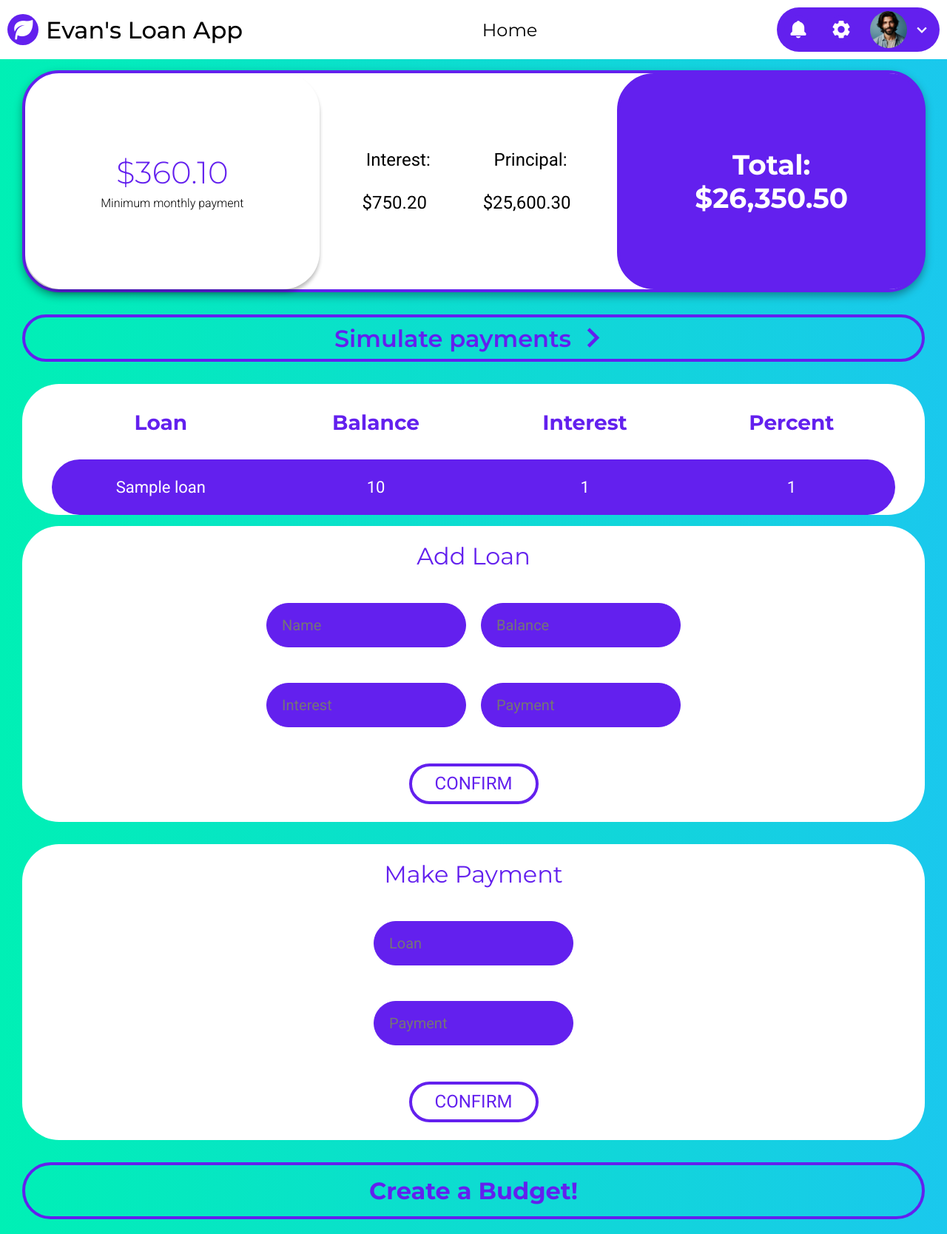
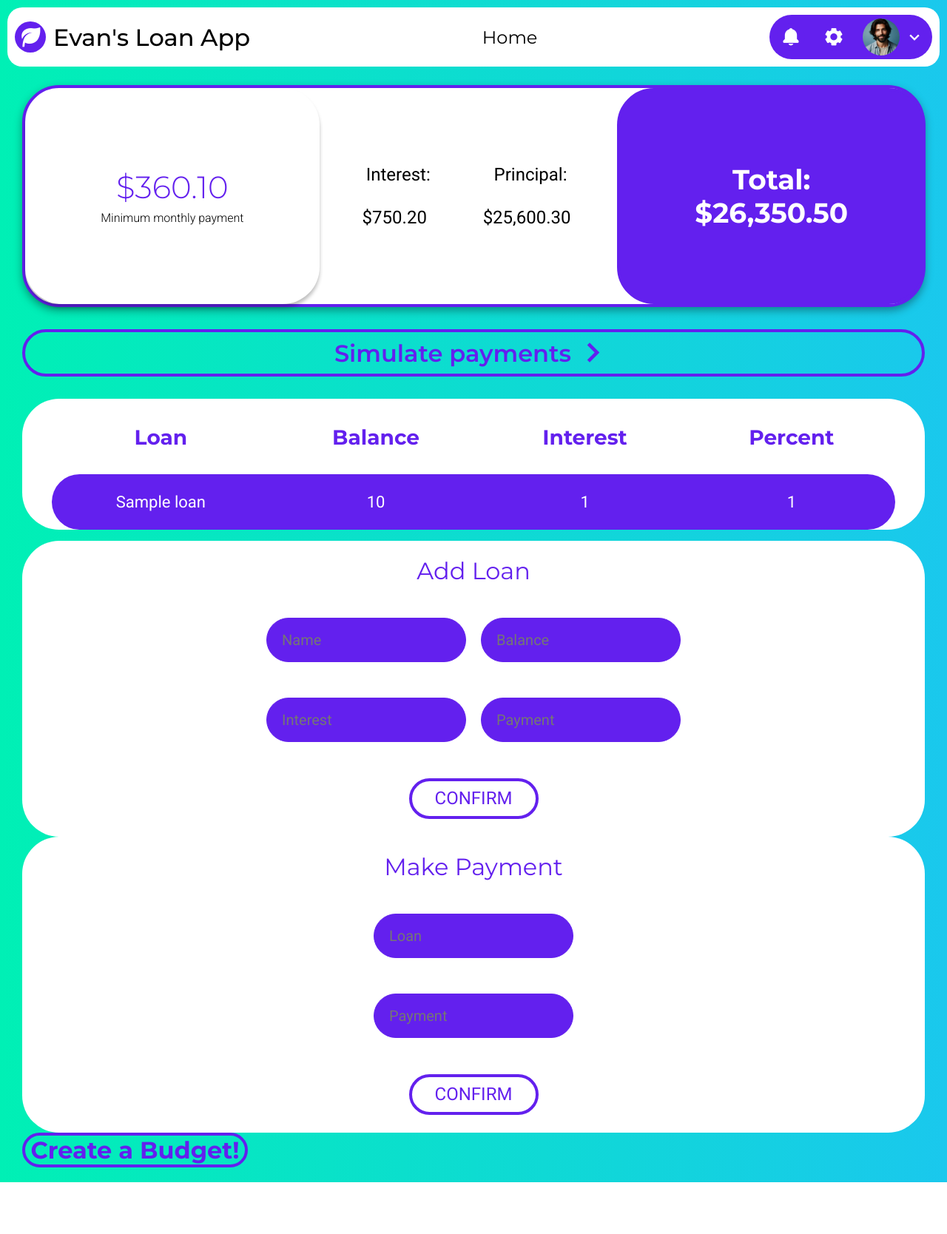
Before and after one commit to Evan-Hedgecock/wisp, a Flask app: page / in a window 1280 px wide. Shown: the whole page at 74% size. After the commit the page ends 1598 px from the top, so only its background shows below. Run offline with Flask 3, Linux system fonts and the light colour scheme; tables that the repository leaves empty hold one stand-in row (values such as "Sample post").

Commit message:
clean up html and css. Not including media queries yet..

```diff
--- a/static/style.css
+++ b/static/style.css
@@ -1,42 +1,42 @@
 @import url('https://fonts.googleapis.com/css2?family=Montserrat:ital,wght@0,100..900;1,100..900&family=Roboto:ital,wght@0,100;0,300;0,400;0,500;0,700;0,900;1,100;1,300;1,400;1,500;1,700;1,900&display=swap');
 
-*{
+* {
     padding: 0;
     margin: 0;
     box-sizing: border-box;
 }
 
-html{
+html {
     height: 100%;
 }
 
-a{
+a {
     text-decoration: none;
     color: black ;
 }
 
-a:hover{
+a:hover {
     color: #6320EE;
 }
 
-body{
+body {
     background-image: linear-gradient(to right, #00F0B5, #1AC8ED);
     height: 100%;
 }
 
-.top-container{
+
+.navbar {
+    width: auto;
+    display: flex;
     background: white;
     padding: 10px;
-}
-
-.top-container .navbar{
-    width: 100%;
-    display: flex;
+    margin: 10px;
+    border-radius: 20px;
     align-items: center;
     justify-content: space-between;
 }
 
-.top-container .navbar .logo{
+.navbar .logo {
     display: flex;
     gap: 10px;
     align-items: center;
@@ -45,18 +45,18 @@ body{
     font-size: 32px;
 }
 
-.top-container .navbar .logo:hover{
+.navbar .logo:hover {
     cursor: pointer;
 }
 
-.top-container .navbar .logo i{
+.navbar .logo i {
     color: white;
     background: #6320EE;
     padding: 5px;
     border-radius: 50%;
 }
 
-.top-container .navbar .nav-links{
+.navbar .nav-links {
     display: flex;
     gap: 25px;
     font-family: "Montserrat", sans-serif;
@@ -64,7 +64,7 @@ body{
     font-size: 24px;
 }
 
-.top-container .navbar .settings{
+.navbar .settings {
     display: flex;
     gap: 20px;
     background: #6320EE;
@@ -74,7 +74,7 @@ body{
 
 }
 
-.top-container .navbar .settings >i{
+.navbar .settings >i {
     background: #6320EE;
     padding: 5px;
     border-radius: 50%;
@@ -84,13 +84,13 @@ body{
     transition: all 0.3s ease-in-out;
 }
 
-.top-container .navbar .settings >i:hover{
+.navbar .settings >i:hover {
     color: #6320EE;
     background-color: white;
 }
 
 
-.top-container .navbar .settings .profile{
+.navbar .settings .profile {
     display: flex;
     align-items: center;
     gap: 6px;
@@ -100,28 +100,28 @@ body{
     transition: all 0.3s ease-in-out;
 }
 
-.top-container .navbar .settings .profile:hover{
+.navbar .settings .profile:hover {
     background: white;
     color: #6320EE;
 }
 
-.top-container .navbar .settings .profile:hover i{
+.navbar .settings .profile:hover i {
     color: #6320EE;
 }
 
-.top-container .navbar .settings .profile img{
+.navbar .settings .profile img {
     height:50px;
     width: 50px;
     border-radius: 50%;
 }
 
-.top-container .navbar .settings .profile i{
+.navbar .settings .profile i {
     color: white;
     font-size: 28px;
 }
 
 
-.middle-container{
+.middle-container {
     display: flex;
     gap: 30px;
     width: 100%;
@@ -129,7 +129,7 @@ body{
     padding: 15px 30px;
 }
 
-.middle-container .side-container{
+.middle-container .side-container {
     font-family: "Montserrat", sans-serif;
     font-weight: 300;
     width: 20vw;
@@ -138,7 +138,7 @@ body{
     justify-content: space-around;
 }
 
-.middle-container .side-container .content{
+.middle-container .side-container .content {
     display: flex;
     flex-direction: column;
     justify-content: space-between;
@@ -152,7 +152,7 @@ body{
 
 }
 
-.middle-container .side-container .content .header{
+.middle-container .side-container .content .header {
     position: relative;
     bottom: 5px;
     border: 4px;
@@ -168,39 +168,38 @@ body{
     box-shadow: 0px 5px 5px rgba(0, 0, 0, 0.253);
 }
 
-.middle-container .side-container .content .header h3{
+.middle-container .side-container .content .header h3 {
     color: #6320EE;
     font-size: 42px;
     font-weight: 300;
 }
 
-.middle-container .side-container .content .header p{
+.middle-container .side-container .content .header p {
     font-family: "Roboto", sans-serif;
     font-size: 16px;
 }
 
-.middle-container .side-container .content .middle{
+.middle-container .side-container .content .middle {
     display: flex;
     align-items: center;
     justify-content: space-between;
-    /* height: 40%; */
-    /* padding: 20px 10px; */
     font-size: 24px;
     font-family: "Roboto", sans-serif;
     font-weight: 400;
 }
 
-.middle-container .side-container .content .middle .left, .right{
+.middle-container .side-container .content .middle .left,
+.middle-container .side-container .content .middle .right {
     display: flex;
     flex-direction: column;
     justify-content: space-around;
     align-items: center;
-    gap: 80%;
+    /*gap: 80%;*/
     height: 100%;
     padding: 15px 20px;
 }
 
-.middle-container .side-container .content .main{
+.middle-container .side-container .content .main {
     display: flex;
     align-items: center;
     justify-content: space-between;
@@ -216,7 +215,7 @@ body{
     font-size: 32px;
 }
 
-.middle-container .side-container .additional{
+.middle-container .side-container .additional {
     width: 100%;
     height: 25%;
     border: 4px solid #6320EE;
@@ -228,37 +227,39 @@ body{
     transition: all 0.3s ease-in-out;
 }
 
-.middle-container .side-container .additional h4{
+.middle-container .side-container .additional h4 {
     font-size: 32px;
     font-family: "Montserrat", sans-serif;
     font-weight: 600;
     text-align: center;
 }
 
-.middle-container .side-container .additional i{
+.middle-container .side-container .additional i {
     font-size: 56px;
 }
 
-.middle-container .side-container .additional:hover{
+.middle-container .side-container .additional:hover {
     color: white;
     background: #6320EE;
     cursor: pointer;
     box-shadow: 0 5px 12px rgba(0, 0, 0, 0.459);
 }
 
-.middle-container .large-container{
-    width: 80vw;
+.middle-container {
+    display: flex;
+    flex-flow: row nowrap;
+}
+
+.middle-container .table-container {
+    overflow-x: auto;
+    height: 100%;
+    width: 100%;
     background: white;
     border-radius: 50px;
     padding: 2px 40px 0 40px;
 }
 
-.middle-container .large-container .table-container{
-    overflow-x: auto;
-    height: 100%;
-}
-
-.middle-container .large-container .table-container table{
+#loanTable {
     width: 100%;
     text-align: center;
     border-collapse: collapse;
@@ -266,18 +267,18 @@ body{
     font-weight: 400;
 }
 
-.middle-container .large-container .table-container table tr{
+#loanTable tr {
     height: 75px;
 }
 
-.middle-container .large-container .table-container table tr td{
+#loanTable tr td {
     height: 75px;
     font-size: 22px;
     font-family: "Roboto", sans-serif;
     font-weight: 400;
 }
 
-.middle-container .large-container .table-container table tr th{
+#loanTable tr th {
     font-family: "Montserrat", sans-serif;
     font-size: 28px;
     color: #6320EE;
@@ -288,43 +289,38 @@ body{
     z-index: 10;
 }
 
-.middle-container .large-container .table-container table tr:nth-child(1){
+#loanTable tr:nth-child(1) {
     position: sticky;
 }
 
-.middle-container .large-container .table-container table tr:nth-child(even) td{
+#loanTable tr:nth-child(even) td {
     color: white;
     background: #6320EE;
 }
 
-.middle-container .large-container .table-container table tr:nth-child(even) td:nth-child(1){
+#loanTable tr:nth-child(even) td:nth-child(1) {
     border-radius: 50px 0 0 50px;
 }
 
-.middle-container .large-container .table-container table tr:nth-child(even) td:nth-child(4){
+#loanTable tr:nth-child(even) td:nth-child(4) {
     border-radius: 0 50px 50px 0;
 }
 
-.bottom-container{
+.bottom-container {
     width: 100%;
     height: 35%;
     display: flex;
     align-items: center;
     padding: 0 30px 20px 30px;
-    gap: 30px;
+    gap: 2%;
     justify-content: space-between;
 }
 
-.bottom-container .left-container{
-    width: 50%;
+.bottom-container .form-container {
+    width: 40%;
 }
 
-.bottom-container .right-container{
-    width: 25%;
-}
-
-.bottom-container .left-container,
-.bottom-container .right-container{
+.bottom-container .form-container {
     background: white;
     height: 100%;
     border-radius: 50px;
@@ -334,21 +330,21 @@ body{
     justify-content: space-evenly;
 }
 
-.bottom-container .title{
+.bottom-container .title {
     display: flex;
     align-items: center;
     justify-content: center;
     height: 20%;
 }
 
-.bottom-container .title h4{
+.bottom-container .title h4 {
     font-family: "Montserrat", sans-serif;
     font-size: 32px;
     font-weight: 400;
     color: #6320EE;
 }
 
-.bottom-container form{
+.loan-form {
     display: flex;
     height: 80%;
     width: 100%;
@@ -358,14 +354,12 @@ body{
     padding: 0 40px;
 }
 
-.bottom-container form .top,
-.bottom-container form .bottom{
+.form-row {
     display: flex;
     gap: 20px;
 }
 
-.bottom-container form .top input,
-.bottom-container form .bottom input{
+.form-row input {
     background: #6320EE;
     border: 1px solid #6320EE;
     padding: 10px 20px;
@@ -378,21 +372,19 @@ body{
     font-family: "Roboto", sans-serif;
 }
 
-.bottom-container form .top input:focus,
-.bottom-container form .bottom input:focus{
+.form-row input:focus {
     background: none;
     color: #6320EE;
 }
 
-.bottom-container form .top input::placeholder,
-.bottom-container form .bottom input::placeholder{
+.form-row input::placeholder {
     opacity: 1;
     font-family: "Roboto", sans-serif;
     font-size: 20px;
 }
 
 
-.bottom-container form .button{
+.loan-form .button {
     width: 175px;
     height: 55px;
     background: none;
@@ -404,17 +396,18 @@ body{
     transition: all 0.3s ease-in-out;
 }
 
-.bottom-container form .button:hover{
+.loan-form .button:hover {
     cursor: pointer;
     color: white;
     background: #6320EE;
     width: 200px;
 }
 
-.bottom-container .middle-container{
+.growing-button {
     height: 60%;
     border: 4px solid #6320EE;
     border-radius: 50px;
+    background: #00000000;
     display: flex;
     align-items: center;
     text-align: center;
@@ -427,7 +420,7 @@ body{
     transition: all 0.3s ease-in-out;
 }
 
-.bottom-container .middle-container:hover{
+.growing-button:hover {
     cursor: pointer;
     height: 80%;
     background: #6320EE;
@@ -436,27 +429,27 @@ body{
 }
 
 
-@media screen and (max-width: 1547px){
-    .middle-container .side-container .content .main{
+@media screen and (max-width: 1547px) {
+    .middle-container .side-container .content .main {
         flex-direction: column;
         justify-content: center;
     }
 }
 
 @media screen and (max-height: 730px) {
-    .middle-container .side-container .content .main{
+    .middle-container .side-container .content .main {
         flex-direction: column;
         justify-content: center;
     }
 }
 
-@media screen and (max-width: 1310px), (max-height: 730px){
-    .middle-container{
+@media screen and (max-width: 1310px), (max-height: 730px) {
+    .middle-container {
         flex-direction: column;
         height: 80%;
     }
 
-    .middle-container .side-container{
+    .middle-container .side-container {
         flex-direction: column;
         align-items: center;
         gap: 30px;
@@ -464,26 +457,26 @@ body{
         height: 40%;
     }
 
-    .middle-container .side-container .content{
+    .middle-container .side-container .content {
         flex-direction: row;
         align-items: center;
         width: 100%;
         height: 300px;
     }
 
-    .middle-container .side-container .content .header{
+    .middle-container .side-container .content .header {
         height: 100%;
         top: 0;
         border: 5px;
     }
 
-    .middle-container .side-container .content .middle{
+    .middle-container .side-container .content .middle {
         flex-direction: column;
         width: 100%;
     }
 
     .middle-container .side-container .content .middle .left,
-    .middle-container .side-container .content .middle .right{
+    .middle-container .side-container .content .middle .right {
         gap: 0%;
         width: 100%;
         flex-direction: row;
@@ -493,64 +486,64 @@ body{
 
 
 
-    .middle-container .side-container .content .main{
+    .middle-container .side-container .content .main {
         height: 100%;
         position: relative;
         top: 0;
         left: 5px;
     }
 
-    .middle-container .side-container .additional{
+    .middle-container .side-container .additional {
         width: 100%;
         justify-content: center;
         /* height: 80%; */
     }
 
-    .middle-container .large-container{
+    .middle-container {
         width: 100%;
         /* height: auto; */
     }
-    .middle-container{
+    .middle-container {
         height: auto;
     }
 
-    .bottom-container{
+    .bottom-container {
         flex-flow: row wrap;
         height: auto;
     }
 
-    .bottom-container .left-container{
+    .bottom-container .form-container {
         height: 400px;
         width: 100%;
     }
 
-    .bottom-container .middle-container{
+    .bottom-container .middle-container {
         width: 100%;
     }
 
-    .bottom-container .right-container{
+    .bottom-container .right-container {
         width: 100%;
         height: 400px;
     }
 
 }
 
-@media screen and (max-width: 660px){
-    .middle-container .side-container .content{
+@media screen and (max-width: 660px) {
+    .middle-container .side-container .content {
         flex-direction: column;
     }
 
-    .middle-container .side-container .content .middle{
+    .middle-container .side-container .content .middle {
         padding: 30px 0;
     }
 
     .middle-container .side-container .content .middle .left,
-    .middle-container .side-container .content .middle .right{
+    .middle-container .side-container .content .middle .right {
         justify-content: space-around;
         padding: 0;
     }
 
-    .middle-container .side-container .content .main{
+    .middle-container .side-container .content .main {
         width: 100%;
         position: relative;
         left: 0;
@@ -558,17 +551,17 @@ body{
     }
 }
 
-@media screen and (max-width: 500px){
-    .top-container .navbar .settings >i{
+@media screen and (max-width: 500px) {
+    .navbar .settings > i {
         visibility: collapse;
     }
 
-    .top-container .navbar .settings{
+    .navbar .settings {
         width: 70px;
         gap: 0;
     }
 
-    .top-container .navbar .settings .profile{
+    .navbar .settings .profile {
         gap: 0;
     }
 }
--- a/templates/home.html
+++ b/templates/home.html
@@ -27,8 +27,7 @@
     </div>
 </div>
 
-<div class="large-container">
-    <div class="table-container">
+<div class="table-container">
     <table id="loanTable">
         <tr>
             <th>Loan</th>
@@ -37,49 +36,40 @@
             <th>Percent</th>
         </tr>
     </table>
-    </div>
 </div>
 {% endblock %}
 {% block bottom %}
-<div class="left-container">
+<div class="form-container">
     <div class="title">
         <h4>Add Loan</h4>
     </div>
-    <form id="addLoanForm">
-        <div class="top">
-            <div id="fname-container">
-                <input type="text" name="fname" id="fname" placeholder="Name">
-            </div>
-            <div id="fbalance-container">
-                <input type="text" name="fbalance" id="fbalance" placeholder="Balance">
-            </div>
+    <form id="addLoanForm" class="loan-form">
+        <div class="form-row">
+            <input type="text" name="fname" id="fname" placeholder="Name">
+            <input type="text" name="fbalance" id="fbalance" placeholder="Balance">
         </div>
-        <div class="bottom">
-            <div id="finterest-container">
+        <div class="form-row">
                 <input type="text" name="finterest" id="finterest" placeholder="Interest">
-            </div>
-            <div id="fpercent-container">
                 <input type="text" name="fpercent" id="fpercent" placeholder="Payment">
-            </div>
         </div>
         <input class="button" type="submit" value="CONFIRM">
     </form>
 </div>
-<div class="right-container">
+<div class="form-container">
     <div class="title">
         <h4>Make Payment</h4>
     </div>
-    <form action="#">
-        <div class="top">
+    <form action="#" class="loan-form">
+        <div class="form-row">
             <input type="text" placeholder="Loan">
         </div>
-        <div class="bottom">
+        <div class="form-row">
             <input type="text" placeholder="Payment">
         </div>
         <input class="button" type="submit" value="CONFIRM">
     </form>
 </div>
-<div class="middle-container">
+<button class="growing-button">
     <h4>Create a Budget!</h4>
-</div>
+</button>
 {% endblock %}
--- a/templates/layout.html
+++ b/templates/layout.html
@@ -10,18 +10,15 @@
         <script src="/static/script.js" defer></script>
     </head>
     <body>
-        <div class="top-container">
         <div class="navbar">
             <div class="logo">
                 <i class='bx bxs-leaf'></i>
             <a>Evan's Loan App</a>
             </div>
-                <div class="nav">
             <div class="nav-links">
                 <a href="#">Home</a>
                 <!-- <a href="#">Loans</a>
                 <a href="#">Budget</a> -->
-                    </div>
             </div>
             <div class="settings">
                 <i class='bx bxs-bell'></i>
@@ -29,7 +26,6 @@
                 <div class="profile">
                     <img src="{{ url_for('static', filename='assets/profile.png') }}" alt="profile photo">
                     <i class='bx bx-chevron-down' ></i>
-                    </div>
                 </div>
             </div>
         </div>
```
Lines whose indentation alone changed are shown as unchanged.
